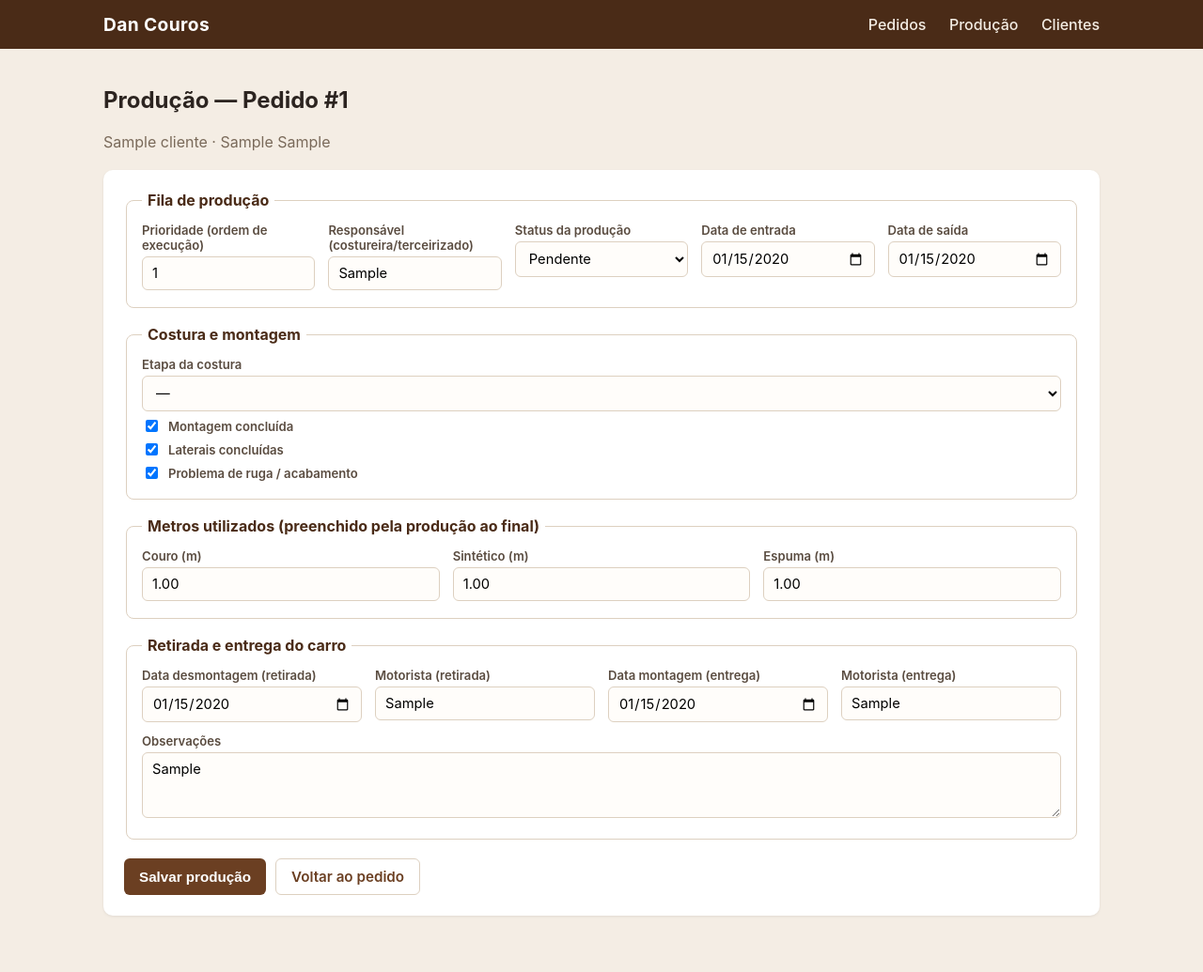
After one commit to areattie-lab/dan-couros-sistema, a Flask app: page /pedidos/1/producao in a window 1280 px wide. The commit adds this page. Shown: the whole page at 94% size. Run offline with Flask 3, Linux system fonts and the light colour scheme; tables that the repository leaves empty hold one stand-in row (values such as "Sample post").

Commit message:
Add files via upload

```diff
--- a/app.py
+++ b/app.py
@@ -7,6 +7,7 @@ from models import (
     db,
     Cliente,
     Pedido,
+    Producao,
     TIPOS_CLIENTE,
     FORMAS_PAGAMENTO,
     COMPOSICOES,
@@ -14,6 +15,8 @@ from models import (
     STATUS_FORA_CONSULTA_PRINCIPAL,
     ADICIONAIS_OPCOES,
     TIPOS_PEDIDO,
+    STATUS_PRODUCAO,
+    ETAPAS_COSTURA,
 )
 
 BASE_DIR = os.path.abspath(os.path.dirname(__file__))
@@ -49,6 +52,8 @@ def inject_globals():
         status_pedido=STATUS_PEDIDO,
         adicionais_opcoes=ADICIONAIS_OPCOES,
         tipos_pedido=TIPOS_PEDIDO,
+        status_producao=STATUS_PRODUCAO,
+        etapas_costura=ETAPAS_COSTURA,
     )
 
 
@@ -258,6 +263,58 @@ def ver_pedido(pedido_id):
     return render_template("pedido_detalhe.html", pedido=pedido)
 
 
+# ---------- Produção (2ª linha do tempo) ----------
+
+@app.route("/producao")
+def listar_producao():
+    # Chão de fábrica: só pedidos que já têm registro de produção e não terminaram.
+    registros = (
+        Producao.query.join(Pedido)
+        .filter(Producao.status_producao != "OK")
+        .order_by(Producao.prioridade.asc().nullslast(), Producao.data_entrada.asc())
+        .all()
+    )
+    return render_template("producao_list.html", registros=registros)
+
+
+@app.route("/pedidos/<int:pedido_id>/producao", methods=["GET", "POST"])
+def editar_producao(pedido_id):
+    pedido = Pedido.query.get_or_404(pedido_id)
+    producao = pedido.producao or Producao(pedido_id=pedido.id)
+
+    if request.method == "POST":
+        producao.prioridade = int(request.form["prioridade"]) if request.form.get("prioridade") else None
+        producao.fornecedor_responsavel = request.form.get("fornecedor_responsavel", "").strip() or None
+
+        producao.data_entrada = parse_date(request.form.get("data_entrada"))
+        producao.data_saida = parse_date(request.form.get("data_saida"))
+        producao.status_producao = request.form.get("status_producao") or "Pendente"
+
+        producao.etapa_costura = request.form.get("etapa_costura") or None
+        producao.montagem_feita = bool(request.form.get("montagem_feita"))
+        producao.laterais_feita = bool(request.form.get("laterais_feita"))
+        producao.ruga = bool(request.form.get("ruga"))
+
+        for campo in ("metros_couro", "metros_sintetico", "metros_espuma"):
+            valor = request.form.get(campo, "").replace(",", ".").strip()
+            setattr(producao, campo, float(valor) if valor else None)
+
+        producao.data_desmontagem = parse_date(request.form.get("data_desmontagem"))
+        producao.motorista_desmontagem = request.form.get("motorista_desmontagem", "").strip() or None
+        producao.data_montagem = parse_date(request.form.get("data_montagem"))
+        producao.motorista_montagem = request.form.get("motorista_montagem", "").strip() or None
+
+        producao.observacoes = request.form.get("observacoes", "").strip() or None
+
+        if producao.id is None:
+            db.session.add(producao)
+        db.session.commit()
+        flash(f"Produção do pedido #{pedido.id} salva.", "success")
+        return redirect(url_for("ver_pedido", pedido_id=pedido.id))
+
+    return render_template("producao_form.html", pedido=pedido, producao=producao)
+
+
 with app.app_context():
     db.create_all()
 
--- a/static/style.css
+++ b/static/style.css
@@ -133,6 +133,9 @@ a.row-link:hover { text-decoration: underline; }
 .badge-Montagem { background: #7d5c2e; }
 .badge-Finalizado { background: var(--verde); }
 .badge-Cancelado { background: var(--vermelho); }
+.badge-Pendente { background: #999; }
+.badge-DISP { background: #b0812e; }
+.badge-OK { background: var(--verde); }
 
 .pago-sim { color: var(--verde); font-weight: 700; }
 .pago-nao { color: var(--amarelo); font-weight: 700; }
--- a/templates/base.html
+++ b/templates/base.html
@@ -12,6 +12,7 @@
       <a class="brand" href="{{ url_for('listar_pedidos') }}">Dan Couros</a>
       <nav>
         <a href="{{ url_for('listar_pedidos') }}">Pedidos</a>
+        <a href="{{ url_for('listar_producao') }}">Produção</a>
         <a href="{{ url_for('listar_clientes') }}">Clientes</a>
       </nav>
     </div>
--- /dev/null
+++ b/templates/producao_form.html
@@ -0,0 +1,121 @@
+{% extends "base.html" %}
+{% block title %}Produção do pedido #{{ pedido.id }}{% endblock %}
+{% block content %}
+  <div class="page-header">
+    <h1>Produção — Pedido #{{ pedido.id }}</h1>
+  </div>
+  <p class="subtitle">{{ pedido.cliente.nome_razao_social }} · {{ pedido.veiculo or "—" }} {{ pedido.modelo or "" }}</p>
+
+  <form class="card" method="post">
+    <fieldset>
+      <legend>Fila de produção</legend>
+      <div class="grid">
+        <div>
+          <label>Prioridade (ordem de execução)</label>
+          <input type="number" name="prioridade" min="1"
+                 value="{{ producao.prioridade if producao.prioridade is not none else '' }}">
+        </div>
+        <div>
+          <label>Responsável (costureira/terceirizado)</label>
+          <input type="text" name="fornecedor_responsavel" value="{{ producao.fornecedor_responsavel or '' }}">
+        </div>
+        <div>
+          <label>Status da produção</label>
+          <select name="status_producao">
+            {% for s in status_producao %}
+              <option value="{{ s }}" {% if producao.status_producao == s %}selected{% endif %}>{{ s }}</option>
+            {% endfor %}
+          </select>
+        </div>
+        <div>
+          <label>Data de entrada</label>
+          <input type="date" name="data_entrada"
+                 value="{{ producao.data_entrada.isoformat() if producao.data_entrada else '' }}">
+        </div>
+        <div>
+          <label>Data de saída</label>
+          <input type="date" name="data_saida"
+                 value="{{ producao.data_saida.isoformat() if producao.data_saida else '' }}">
+        </div>
+      </div>
+    </fieldset>
+
+    <fieldset>
+      <legend>Costura e montagem</legend>
+      <div class="grid">
+        <div>
+          <label>Etapa da costura</label>
+          <select name="etapa_costura">
+            <option value="">—</option>
+            {% for e in etapas_costura %}
+              <option value="{{ e }}" {% if producao.etapa_costura == e %}selected{% endif %}>{{ e }}</option>
+            {% endfor %}
+          </select>
+        </div>
+      </div>
+      <div class="checkbox-line">
+        <input type="checkbox" id="montagem_feita" name="montagem_feita" {% if producao.montagem_feita %}checked{% endif %}>
+        <label for="montagem_feita" style="margin:0;">Montagem concluída</label>
+      </div>
+      <div class="checkbox-line">
+        <input type="checkbox" id="laterais_feita" name="laterais_feita" {% if producao.laterais_feita %}checked{% endif %}>
+        <label for="laterais_feita" style="margin:0;">Laterais concluídas</label>
+      </div>
+      <div class="checkbox-line">
+        <input type="checkbox" id="ruga" name="ruga" {% if producao.ruga %}checked{% endif %}>
+        <label for="ruga" style="margin:0;">Problema de ruga / acabamento</label>
+      </div>
+    </fieldset>
+
+    <fieldset>
+      <legend>Metros utilizados (preenchido pela produção ao final)</legend>
+      <div class="grid">
+        <div>
+          <label>Couro (m)</label>
+          <input type="text" name="metros_couro" value="{{ producao.metros_couro if producao.metros_couro is not none else '' }}">
+        </div>
+        <div>
+          <label>Sintético (m)</label>
+          <input type="text" name="metros_sintetico" value="{{ producao.metros_sintetico if producao.metros_sintetico is not none else '' }}">
+        </div>
+        <div>
+          <label>Espuma (m)</label>
+          <input type="text" name="metros_espuma" value="{{ producao.metros_espuma if producao.metros_espuma is not none else '' }}">
+        </div>
+      </div>
+    </fieldset>
+
+    <fieldset>
+      <legend>Retirada e entrega do carro</legend>
+      <div class="grid">
+        <div>
+          <label>Data desmontagem (retirada)</label>
+          <input type="date" name="data_desmontagem"
+                 value="{{ producao.data_desmontagem.isoformat() if producao.data_desmontagem else '' }}">
+        </div>
+        <div>
+          <label>Motorista (retirada)</label>
+          <input type="text" name="motorista_desmontagem" value="{{ producao.motorista_desmontagem or '' }}">
+        </div>
+        <div>
+          <label>Data montagem (entrega)</label>
+          <input type="date" name="data_montagem"
+                 value="{{ producao.data_montagem.isoformat() if producao.data_montagem else '' }}">
+        </div>
+        <div>
+          <label>Motorista (entrega)</label>
+          <input type="text" name="motorista_montagem" value="{{ producao.motorista_montagem or '' }}">
+        </div>
+      </div>
+      <div style="margin-top:12px;">
+        <label>Observações</label>
+        <textarea name="observacoes">{{ producao.observacoes or '' }}</textarea>
+      </div>
+    </fieldset>
+
+    <div class="form-actions">
+      <button class="btn" type="submit">Salvar produção</button>
+      <a class="btn btn-secondary" href="{{ url_for('ver_pedido', pedido_id=pedido.id) }}">Voltar ao pedido</a>
+    </div>
+  </form>
+{% endblock %}
```
Also changed, not shown: models.py (+52 -1 lines), templates/pedido_detalhe.html (+17 -1 lines), templates/producao_list.html (added, +45 -0 lines), README.md.
